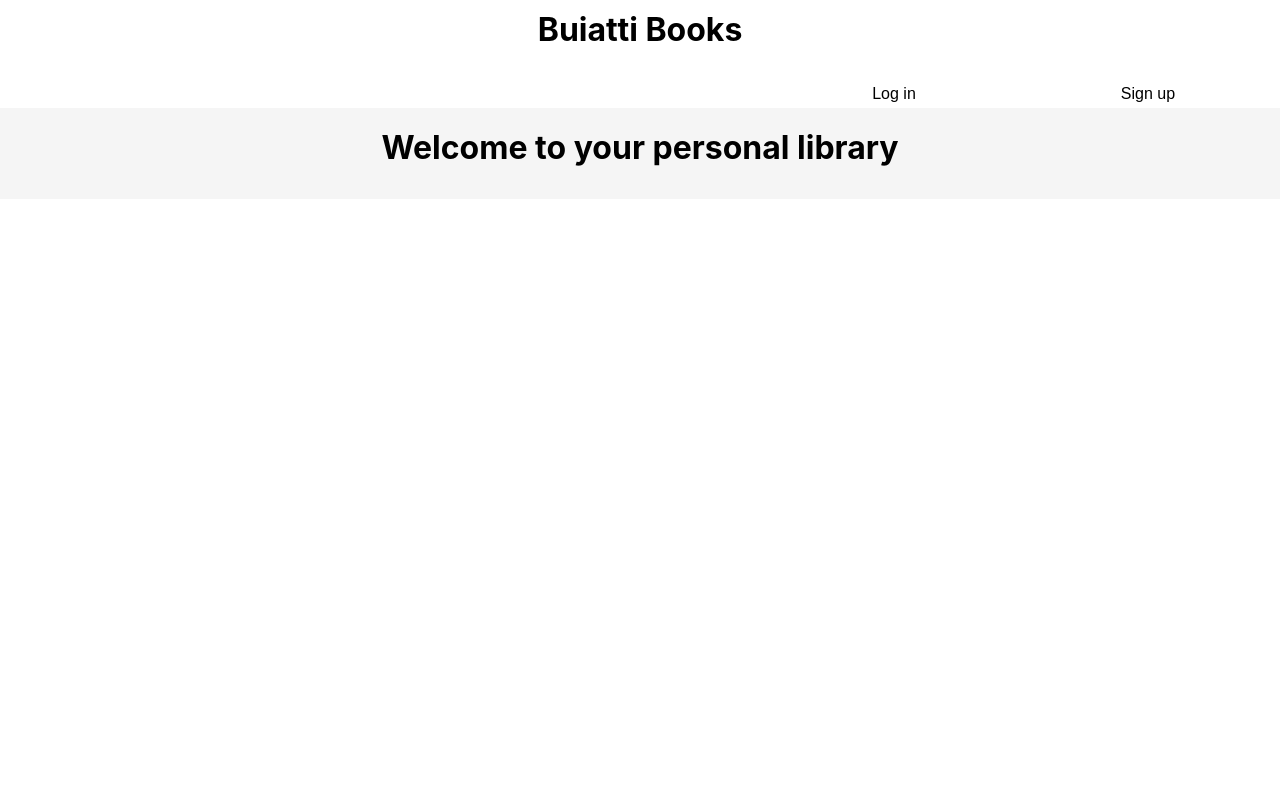
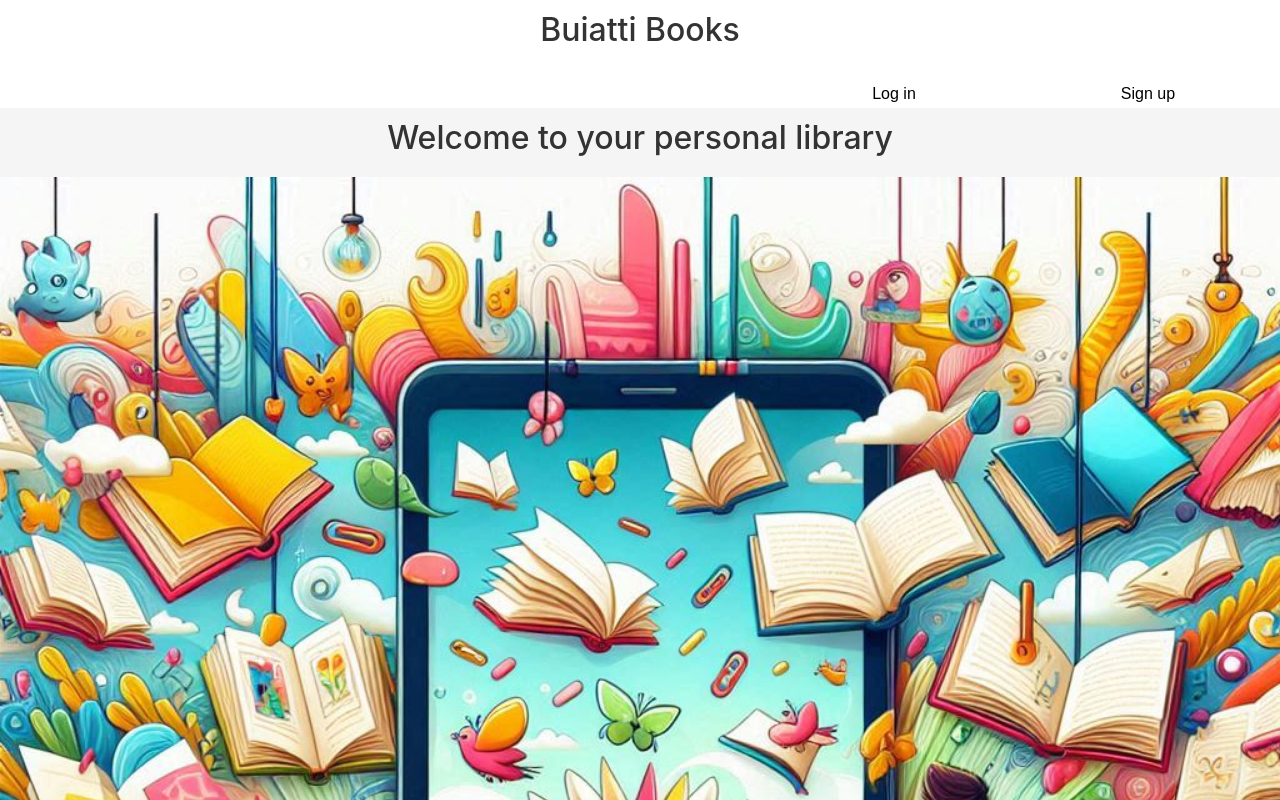
Before and after one commit to RZB1414/react-autenticacao-nodejs-mongodb-jwt, a React (Create React App) app: page / in a window 1280 px wide. Shown: the top 800 px of the page. Built offline with nearby package versions, Linux system fonts and the light colour scheme.

Commit message:
css fix again

```diff
--- a/src/components/Header/Header.css
+++ b/src/components/Header/Header.css
@@ -5,3 +5,9 @@
     color: black;
     width: 100%;
 }
+
+.header-title {
+    font-size: 2rem;
+    font-weight: 500;
+    color: #333;
+}
--- a/src/components/Header/index.js
+++ b/src/components/Header/index.js
@@ -3,7 +3,7 @@ import './Header.css';
 const Header = () => {
     return (
         <header className='header'>
-            <h1>Buiatti Books</h1>
+            <h1 className='header-title'>Buiatti Books</h1>
         </header>
     )
 }
--- a/src/components/Home/Home.css
+++ b/src/components/Home/Home.css
@@ -4,7 +4,6 @@
     align-items: center;
     justify-content: center;
     background-color: #f5f5f5;
-    padding: 10px;
 }
 
 .buttons {
@@ -20,3 +19,16 @@
     background-color: white;
     border: none;
 }
+
+.home-title {
+    font-size: 2rem;
+    font-weight: 500;
+    color: #333;
+    margin-bottom: 20px;
+    text-align: center;
+}
+
+.home-img {
+    width: 100%;
+    height: auto;
+}
--- a/src/components/Home/index.js
+++ b/src/components/Home/index.js
@@ -1,5 +1,6 @@
 import './Home.css'
 import { useNavigate } from 'react-router-dom'
+import img from '../../assets/icons/backgrond.jpeg'
 
 const Home = () => {
 
@@ -22,7 +23,8 @@ const Home = () => {
                 <button onClick={handleClickLogon} className='button'>Sign up</button>
             </div>
             <div className="home">
-                <h1>Welcome to your personal library</h1>
+                <h1 className='home-title'>Welcome to your personal library</h1>
+                <img src={img} alt='background' className='home-img' />
             </div>
         </>
     )
```
Also changed, not shown: src/assets/icons/backgrond.jpeg (added).
